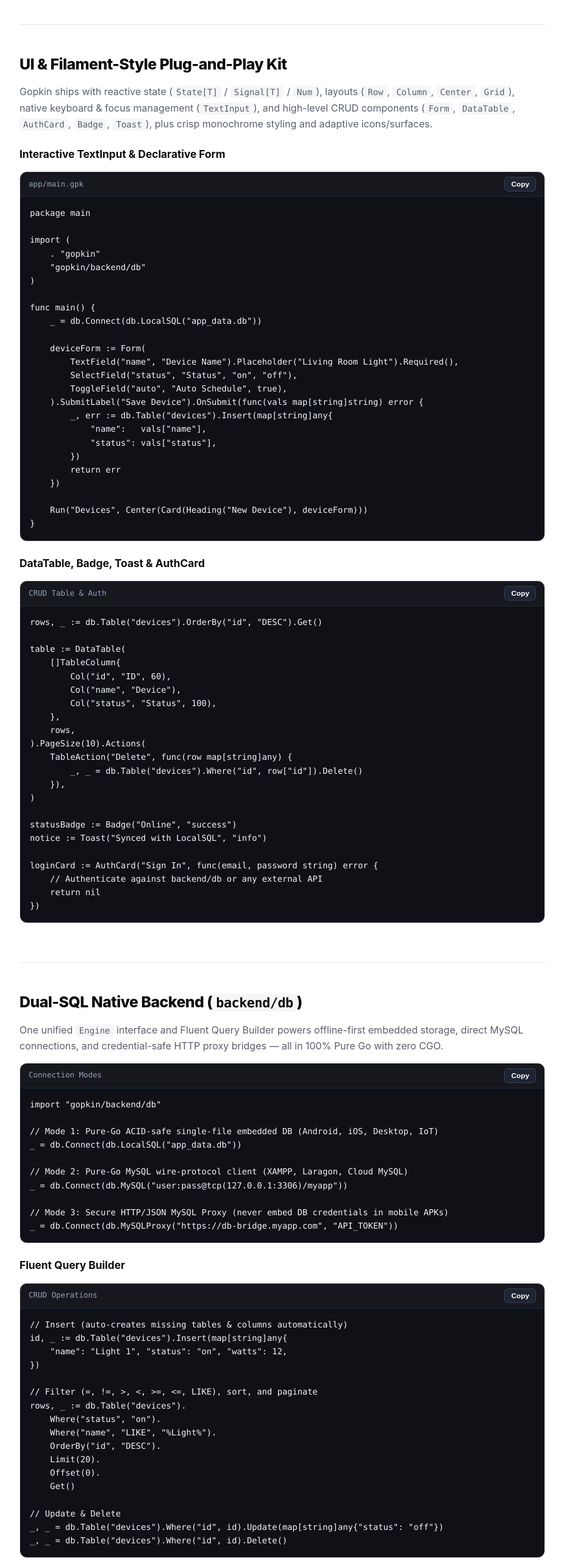
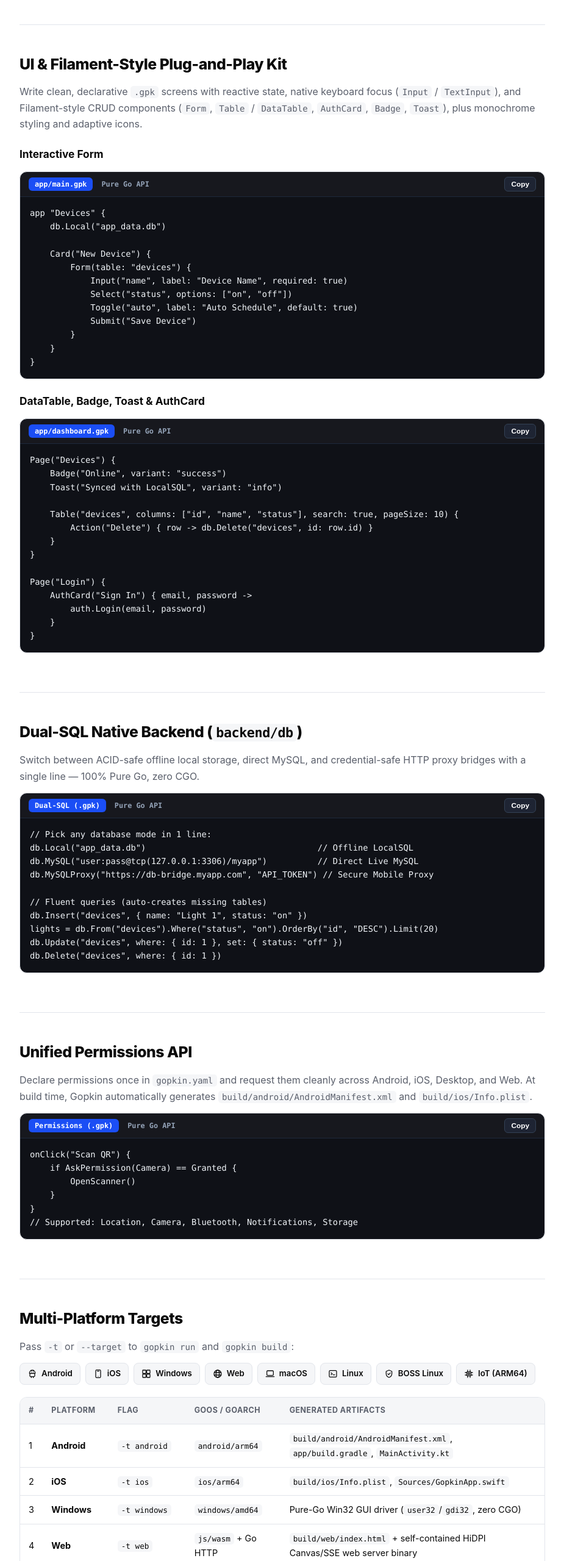
Before and after one commit to CodersCircle/gopkin, a plain HTML site: page public_html/docs.html in a window 1280 px wide. Shown: the part 1600-4160 px from the top of the page at 61% size, without its empty margins (322-1247 px from the left). Drawn offline with Linux system fonts and the light colour scheme.

Commit message:
docs(site): showcase clean .gpk syntax first with optional Pure Go API toggle

```diff
--- a/public_html/docs.html
+++ b/public_html/docs.html
@@ -366,6 +366,31 @@
       border-color: var(--border);
     }
 
+    /* Inline .gpk / Pure Go API Switcher */
+    .lang-tabs {
+      display: inline-flex;
+      gap: 4px;
+      align-items: center;
+    }
+    .lang-tab {
+      border: 1px solid transparent;
+      background: transparent;
+      color: #94a3b8;
+      padding: 3px 9px;
+      border-radius: 6px;
+      font-size: 0.74rem;
+      font-weight: 650;
+      font-family: ui-monospace, SFMono-Regular, Menlo, monospace;
+      cursor: pointer;
+    }
+    .lang-tab:hover { color: #ffffff; }
+    .lang-tab.active {
+      background: var(--accent);
+      color: #ffffff;
+    }
+    .code-pane { display: none; }
+    .code-pane.active { display: block; }
+
     @media (max-width: 860px) {
       .layout { grid-template-columns: 1fr; gap: 0; }
       aside {
@@ -505,121 +530,114 @@ permissions:
       <section id="ui-kit">
         <h2>UI &amp; Filament-Style Plug-and-Play Kit</h2>
         <p>
-          Gopkin ships with reactive state (<code>State[T]</code> / <code>Signal[T]</code> / <code>Num</code>),
-          layouts (<code>Row</code>, <code>Column</code>, <code>Center</code>, <code>Grid</code>),
-          native keyboard &amp; focus management (<code>TextInput</code>), and high-level CRUD components
-          (<code>Form</code>, <code>DataTable</code>, <code>AuthCard</code>, <code>Badge</code>, <code>Toast</code>),
-          plus crisp monochrome styling and adaptive icons/surfaces.
+          Write clean, declarative <code>.gpk</code> screens with reactive state, native keyboard focus
+          (<code>Input</code> / <code>TextInput</code>), and Filament-style CRUD components
+          (<code>Form</code>, <code>Table</code> / <code>DataTable</code>, <code>AuthCard</code>,
+          <code>Badge</code>, <code>Toast</code>), plus monochrome styling and adaptive icons.
         </p>
 
-        <h3>Interactive TextInput &amp; Declarative Form</h3>
-        <div class="code-wrap">
+        <h3>Interactive Form</h3>
+        <div class="code-wrap js-code-switch">
           <div class="code-hdr">
-            <span>app/main.gpk</span>
+            <div class="lang-tabs" role="tablist">
+              <button class="lang-tab active" type="button" data-lang="gpk">app/main.gpk</button>
+              <button class="lang-tab" type="button" data-lang="go">Pure Go API</button>
+            </div>
             <button class="copy-code" type="button">Copy</button>
           </div>
-          <pre><code>package main
+          <pre class="code-pane active" data-pane="gpk"><code>app "Devices" {
+    db.Local("app_data.db")
 
-import (
-    . "gopkin"
-    "gopkin/backend/db"
-)
-
-func main() {
-    _ = db.Connect(db.LocalSQL("app_data.db"))
-
-    deviceForm := Form(
-        TextField("name", "Device Name").Placeholder("Living Room Light").Required(),
-        SelectField("status", "Status", "on", "off"),
-        ToggleField("auto", "Auto Schedule", true),
-    ).SubmitLabel("Save Device").OnSubmit(func(vals map[string]string) error {
-        _, err := db.Table("devices").Insert(map[string]any{
-            "name":   vals["name"],
-            "status": vals["status"],
-        })
-        return err
+    Card("New Device") {
+        Form(table: "devices") {
+            Input("name", label: "Device Name", required: true)
+            Select("status", options: ["on", "off"])
+            Toggle("auto", label: "Auto Schedule", default: true)
+            Submit("Save Device")
+        }
+    }
+}</code></pre>
+          <pre class="code-pane" data-pane="go"><code>form := Form(
+    TextField("name", "Device Name").Required(),
+    SelectField("status", "Status", "on", "off"),
+    ToggleField("auto", "Auto Schedule", true),
+).SubmitLabel("Save Device").OnSubmit(func(v map[string]string) error {
+    _, err := db.Table("devices").Insert(map[string]any{
+        "name": v["name"], "status": v["status"],
     })
-
-    Run("Devices", Center(Card(Heading("New Device"), deviceForm)))
-}</code></pre>
+    return err
+})</code></pre>
         </div>
 
         <h3>DataTable, Badge, Toast &amp; AuthCard</h3>
-        <div class="code-wrap">
+        <div class="code-wrap js-code-switch">
           <div class="code-hdr">
-            <span>CRUD Table &amp; Auth</span>
+            <div class="lang-tabs" role="tablist">
+              <button class="lang-tab active" type="button" data-lang="gpk">app/dashboard.gpk</button>
+              <button class="lang-tab" type="button" data-lang="go">Pure Go API</button>
+            </div>
             <button class="copy-code" type="button">Copy</button>
           </div>
-          <pre><code>rows, _ := db.Table("devices").OrderBy("id", "DESC").Get()
+          <pre class="code-pane active" data-pane="gpk"><code>Page("Devices") {
+    Badge("Online", variant: "success")
+    Toast("Synced with LocalSQL", variant: "info")
 
-table := DataTable(
-    []TableColumn{
-        Col("id", "ID", 60),
-        Col("name", "Device"),
-        Col("status", "Status", 100),
-    },
-    rows,
-).PageSize(10).Actions(
-    TableAction("Delete", func(row map[string]any) {
-        _, _ = db.Table("devices").Where("id", row["id"]).Delete()
+    Table("devices", columns: ["id", "name", "status"], search: true, pageSize: 10) {
+        Action("Delete") { row -> db.Delete("devices", id: row.id) }
+    }
+}
+
+Page("Login") {
+    AuthCard("Sign In") { email, password ->
+        auth.Login(email, password)
+    }
+}</code></pre>
+          <pre class="code-pane" data-pane="go"><code>rows, _ := db.Table("devices").OrderBy("id", "DESC").Get()
+
+table := DataTable([]TableColumn{
+    Col("id", "ID", 60), Col("name", "Device"), Col("status", "Status", 100),
+}, rows).PageSize(10).Actions(
+    TableAction("Delete", func(r map[string]any) {
+        _, _ = db.Table("devices").Where("id", r["id"]).Delete()
     }),
 )
-
-statusBadge := Badge("Online", "success")
-notice := Toast("Synced with LocalSQL", "info")
-
-loginCard := AuthCard("Sign In", func(email, password string) error {
-    // Authenticate against backend/db or any external API
-    return nil
-})</code></pre>
+badge := Badge("Online", "success")
+toast := Toast("Synced with LocalSQL", "info")
+login := AuthCard("Sign In", func(email, pass string) error { return nil })</code></pre>
         </div>
       </section>
 
       <section id="dual-sql">
         <h2>Dual-SQL Native Backend (<code>backend/db</code>)</h2>
         <p>
-          One unified <code>Engine</code> interface and Fluent Query Builder powers offline-first embedded storage,
-          direct MySQL connections, and credential-safe HTTP proxy bridges — all in 100% Pure Go with zero CGO.
+          Switch between ACID-safe offline local storage, direct MySQL, and credential-safe HTTP proxy
+          bridges with a single line — 100% Pure Go, zero CGO.
         </p>
 
-        <div class="code-wrap">
+        <div class="code-wrap js-code-switch">
           <div class="code-hdr">
-            <span>Connection Modes</span>
+            <div class="lang-tabs" role="tablist">
+              <button class="lang-tab active" type="button" data-lang="gpk">Dual-SQL (.gpk)</button>
+              <button class="lang-tab" type="button" data-lang="go">Pure Go API</button>
+            </div>
             <button class="copy-code" type="button">Copy</button>
           </div>
-          <pre><code>import "gopkin/backend/db"
+          <pre class="code-pane active" data-pane="gpk"><code>// Pick any database mode in 1 line:
+db.Local("app_data.db")                                  // Offline LocalSQL
+db.MySQL("user:pass@tcp(127.0.0.1:3306)/myapp")          // Direct Live MySQL
+db.MySQLProxy("https://db-bridge.myapp.com", "API_TOKEN") // Secure Mobile Proxy
 
-// Mode 1: Pure-Go ACID-safe single-file embedded DB (Android, iOS, Desktop, IoT)
-_ = db.Connect(db.LocalSQL("app_data.db"))
+// Fluent queries (auto-creates missing tables)
+db.Insert("devices", { name: "Light 1", status: "on" })
+lights = db.From("devices").Where("status", "on").OrderBy("id", "DESC").Limit(20)
+db.Update("devices", where: { id: 1 }, set: { status: "off" })
+db.Delete("devices", where: { id: 1 })</code></pre>
+          <pre class="code-pane" data-pane="go"><code>_ = db.Connect(db.LocalSQL("app_data.db"))
+// or: db.Connect(db.MySQL("user:pass@tcp(127.0.0.1:3306)/myapp"))
+// or: db.Connect(db.MySQLProxy("https://db-bridge.myapp.com", "API_TOKEN"))
 
-// Mode 2: Pure-Go MySQL wire-protocol client (XAMPP, Laragon, Cloud MySQL)
-_ = db.Connect(db.MySQL("user:pass@tcp(127.0.0.1:3306)/myapp"))
-
-// Mode 3: Secure HTTP/JSON MySQL Proxy (never embed DB credentials in mobile APKs)
-_ = db.Connect(db.MySQLProxy("https://db-bridge.myapp.com", "API_TOKEN"))</code></pre>
-        </div>
-
-        <h3>Fluent Query Builder</h3>
-        <div class="code-wrap">
-          <div class="code-hdr">
-            <span>CRUD Operations</span>
-            <button class="copy-code" type="button">Copy</button>
-          </div>
-          <pre><code>// Insert (auto-creates missing tables &amp; columns automatically)
-id, _ := db.Table("devices").Insert(map[string]any{
-    "name": "Light 1", "status": "on", "watts": 12,
-})
-
-// Filter (=, !=, &gt;, &lt;, &gt;=, &lt;=, LIKE), sort, and paginate
-rows, _ := db.Table("devices").
-    Where("status", "on").
-    Where("name", "LIKE", "%Light%").
-    OrderBy("id", "DESC").
-    Limit(20).
-    Offset(0).
-    Get()
-
-// Update &amp; Delete
+id, _ := db.Table("devices").Insert(map[string]any{"name": "Light 1", "status": "on"})
+rows, _ := db.Table("devices").Where("status", "on").OrderBy("id", "DESC").Limit(20).Get()
 _, _ = db.Table("devices").Where("id", id).Update(map[string]any{"status": "off"})
 _, _ = db.Table("devices").Where("id", id).Delete()</code></pre>
         </div>
@@ -628,28 +646,31 @@ _, _ = db.Table("devices").Where("id", id).Delete()</code></pre>
       <section id="permissions">
         <h2>Unified Permissions API</h2>
         <p>
-          Declare permissions once in <code>gopkin.yaml</code> and request them in Go with the same API across
-          all platforms. At build time, Gopkin automatically injects <code>&lt;uses-permission&gt;</code> entries
-          into <code>build/android/AndroidManifest.xml</code> and Apple privacy usage keys into
-          <code>build/ios/Info.plist</code>.
+          Declare permissions once in <code>gopkin.yaml</code> and request them cleanly across Android,
+          iOS, Desktop, and Web. At build time, Gopkin automatically generates
+          <code>build/android/AndroidManifest.xml</code> and <code>build/ios/Info.plist</code>.
         </p>
 
-        <div class="code-wrap">
+        <div class="code-wrap js-code-switch">
           <div class="code-hdr">
-            <span>Runtime Permission Check &amp; Prompt</span>
+            <div class="lang-tabs" role="tablist">
+              <button class="lang-tab active" type="button" data-lang="gpk">Permissions (.gpk)</button>
+              <button class="lang-tab" type="button" data-lang="go">Pure Go API</button>
+            </div>
             <button class="copy-code" type="button">Copy</button>
           </div>
-          <pre><code>import . "gopkin"
-
-if CheckPermission(PermCamera) != Granted {
+          <pre class="code-pane active" data-pane="gpk"><code>onClick("Scan QR") {
+    if AskPermission(Camera) == Granted {
+        OpenScanner()
+    }
+}
+// Supported: Location, Camera, Bluetooth, Notifications, Storage</code></pre>
+          <pre class="code-pane" data-pane="go"><code>if CheckPermission(PermCamera) != Granted {
     if AskPermission(PermCamera) == Granted {
         // Camera permission granted
     }
 }
-
-// Supported constants:
-// PermLocation, PermCamera, PermBluetooth, PermNotifications, PermStorage
-// Statuses: Granted, Denied, Prompt</code></pre>
+// Constants: PermLocation, PermCamera, PermBluetooth, PermNotifications, PermStorage</code></pre>
         </div>
       </section>
 
@@ -801,43 +822,38 @@ if CheckPermission(PermCamera) != Granted {
         <h2>IoT &amp; Hardware Kit (<code>hardware/</code>)</h2>
         <p>
           Control physical GPIO pins and connect to MQTT brokers using 100% Pure Go.
-          <code>hardware.OpenGPIO()</code> automatically uses Linux sysfs (<code>/sys/class/gpio</code>) on
-          Raspberry Pi / Linux SBCs and falls back to <code>MockGPIO</code> on Windows/macOS.
+          <code>hardware.OpenGPIO()</code> uses Linux sysfs (<code>/sys/class/gpio</code>) on
+          Raspberry Pi / Linux SBCs and falls back to <code>MockGPIO</code> on desktop.
         </p>
 
-        <h3>Pure-Go GPIO</h3>
-        <div class="code-wrap">
+        <h3>Pure-Go GPIO &amp; MQTT v3.1.1</h3>
+        <div class="code-wrap js-code-switch">
           <div class="code-hdr">
-            <span>hardware/gpio</span>
+            <div class="lang-tabs" role="tablist">
+              <button class="lang-tab active" type="button" data-lang="gpk">IoT (.gpk)</button>
+              <button class="lang-tab" type="button" data-lang="go">Pure Go API</button>
+            </div>
             <button class="copy-code" type="button">Copy</button>
           </div>
-          <pre><code>import "gopkin/hardware"
+          <pre class="code-pane active" data-pane="gpk"><code>app "SmartRelay" {
+    gpio = hardware.OpenGPIO()
+    mqtt = hardware.MQTT("127.0.0.1:1883")
 
-gpio := hardware.OpenGPIO()
+    mqtt.Subscribe("home/light/1") { payload ->
+        gpio.Write(17, payload == "ON")
+    }
+    Toggle("Living Light") { on -> mqtt.Publish("home/light/1", on) }
+}</code></pre>
+          <pre class="code-pane" data-pane="go"><code>gpio := hardware.OpenGPIO()
 defer gpio.Close()
-
 _ = gpio.PinMode(17, hardware.PinOutput)
-_ = gpio.DigitalWrite(17, hardware.High)
-level, _ := gpio.Toggle(17)</code></pre>
-        </div>
-
-        <h3>Pure-Go MQTT v3.1.1 Client</h3>
-        <div class="code-wrap">
-          <div class="code-hdr">
-            <span>hardware/mqtt</span>
-            <button class="copy-code" type="button">Copy</button>
-          </div>
-          <pre><code>import "gopkin/hardware"
+_, _ = gpio.Toggle(17)
 
 mqtt := hardware.NewMQTTClient()
 if err := mqtt.Connect("127.0.0.1:1883", "gopkin-node-1", "", ""); err == nil {
     defer mqtt.Disconnect()
-
-    _ = mqtt.Subscribe("home/+/status", func(topic string, payload []byte) {
-        // Handle incoming sensor or relay telemetry
-    })
+    _ = mqtt.Subscribe("home/+/status", func(topic string, payload []byte) {})
     _ = mqtt.Publish("home/light1/status", []byte("ON"))
-    _ = mqtt.Ping()
 }</code></pre>
         </div>
       </section>
@@ -874,6 +890,19 @@ if err := mqtt.Connect("127.0.0.1:1883", "gopkin-node-1", "", ""); err == nil {
       });
       setInstallTab("win");
 
+      // .gpk / Pure Go API switcher tabs
+      document.querySelectorAll(".js-code-switch").forEach(function (box) {
+        const langTabs = box.querySelectorAll(".lang-tab");
+        const panes = box.querySelectorAll(".code-pane");
+        langTabs.forEach(function (tab) {
+          tab.addEventListener("click", function () {
+            const target = tab.dataset.lang;
+            langTabs.forEach(function (t) { t.classList.toggle("active", t === tab); });
+            panes.forEach(function (p) { p.classList.toggle("active", p.dataset.pane === target); });
+          });
+        });
+      });
+
       // Copy-code buttons for every code block and 1-line command row
       document.querySelectorAll(".copy-code").forEach(function (btn) {
         btn.addEventListener("click", function () {
@@ -882,7 +911,9 @@ if err := mqtt.Connect("127.0.0.1:1883", "gopkin-node-1", "", ""); err == nil {
             code = btn.parentElement.querySelector("code");
           } else {
             const wrap = btn.closest(".code-wrap");
-            if (wrap) code = wrap.querySelector("pre code");
+            if (wrap) {
+              code = wrap.querySelector("pre.code-pane.active code") || wrap.querySelector("pre code");
+            }
           }
           if (!code || !navigator.clipboard || !navigator.clipboard.writeText) return;
           navigator.clipboard.writeText(code.textContent).then(function () {
```
Also changed, not shown: public_html/index.html (+5 -21 lines).
